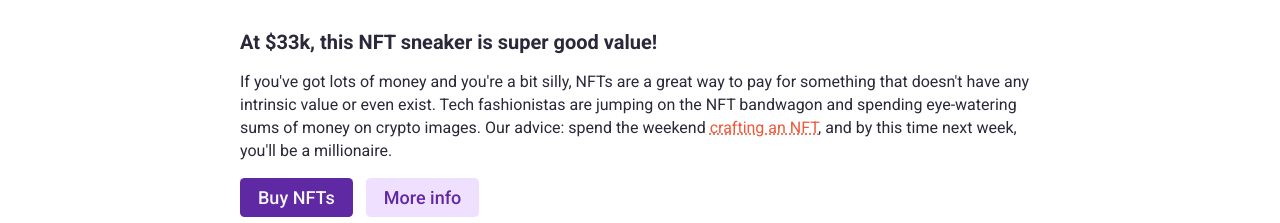
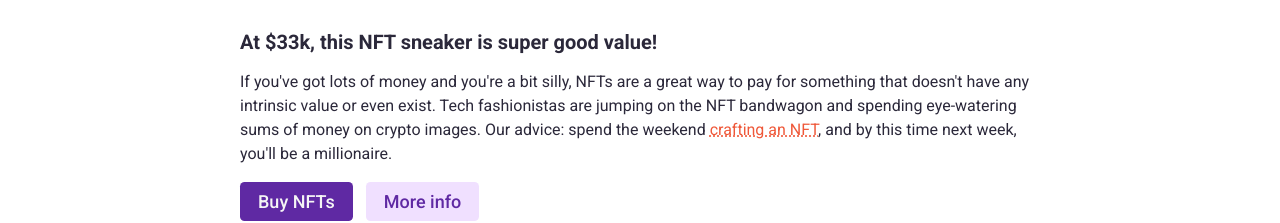
Before and after one commit to kvothe1387/responsive-NFT-site, a plain HTML site: page index.html in a window 1280 px wide. Shown: the part 681-904 px from the top of the page. Drawn offline with Linux system fonts and the light colour scheme.

Commit message:
set line-height of paragraph to a uniless value

```diff
--- a/index.css
+++ b/index.css
@@ -27,7 +27,7 @@ h3 {
 }
 
 p {
-  line-height: 23px;
+  line-height: 1.5;
 }
 
 .subheading {
```
